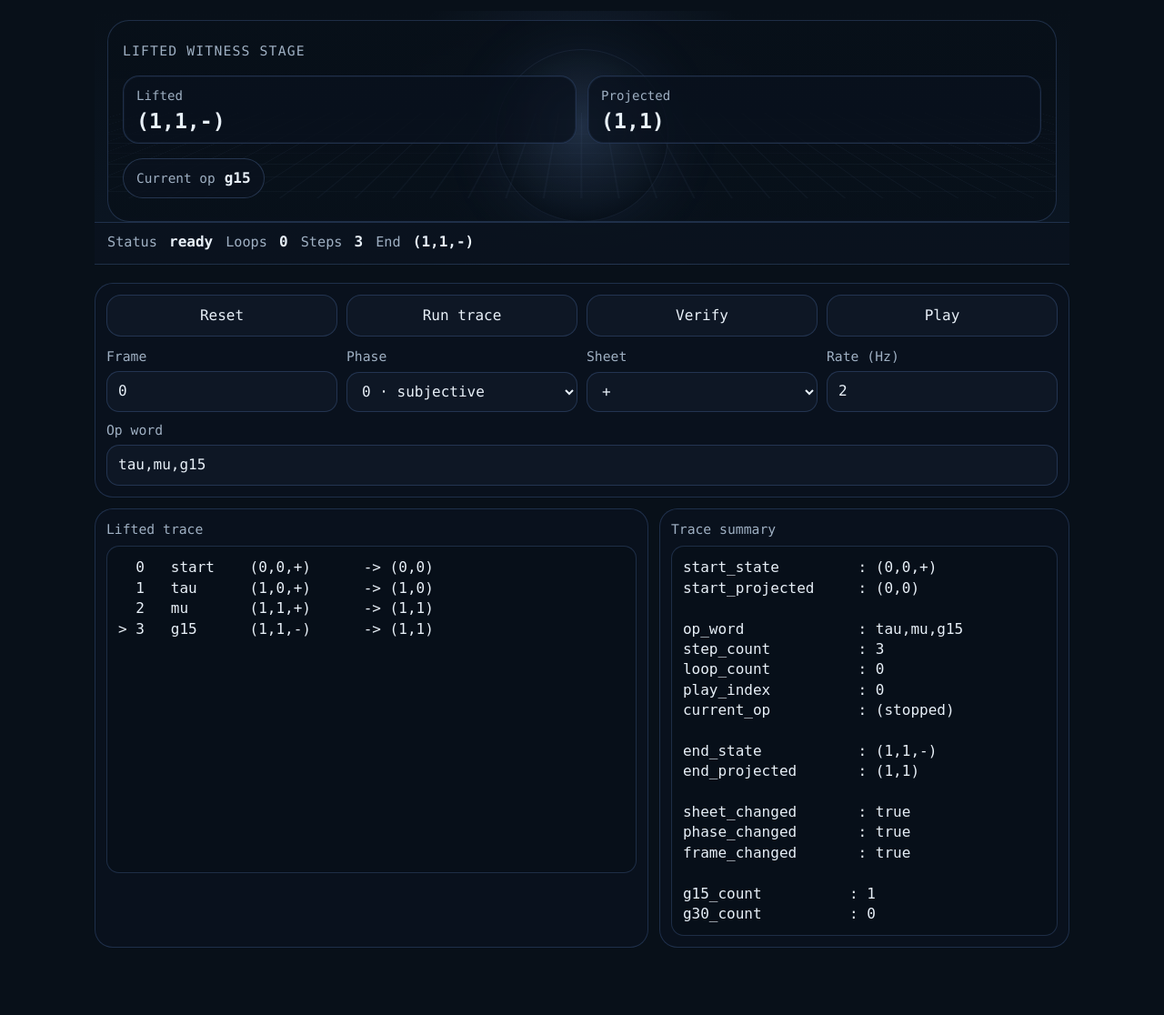
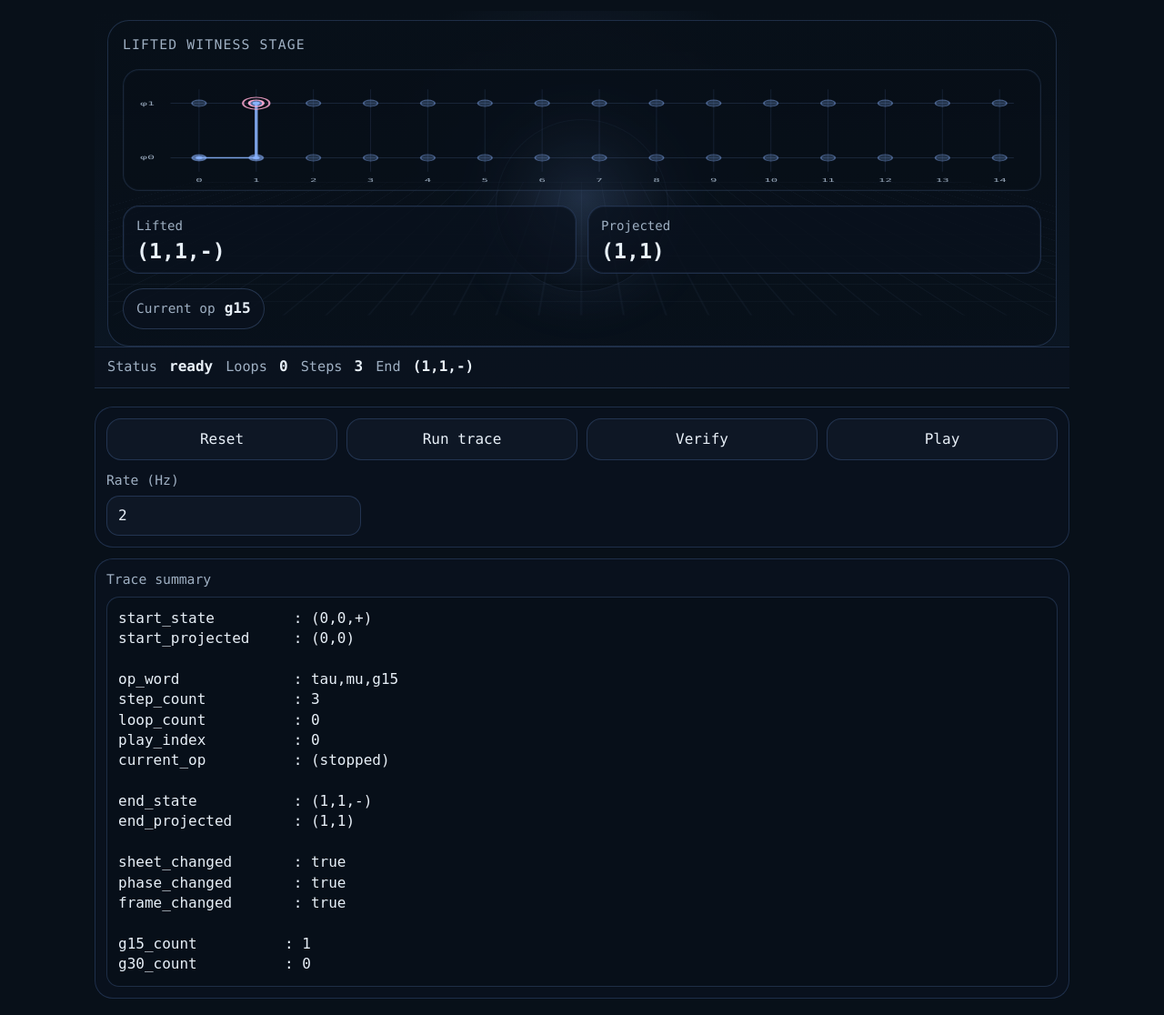
Before and after one commit to rookinc/xalchemy_lab2, a PHP site: page /spinor_lab.html in a window 1280 px wide. Shown: the part 77-1193 px from the top of the page at 91% size. Before the commit the page ends 1119 px from the top, so only its background shows below. Run offline with PHP 8.4, Linux system fonts and the light colour scheme.

Commit message:
spinor graphics hello world

```diff
--- a/public/spinor_lab.css
+++ b/public/spinor_lab.css
@@ -448,3 +448,129 @@ pre {
     padding: 8px 12px 10px;
   }
 }
+
+
+.stage-viz-shell {
+  position: relative;
+  width: 100%;
+  border: 1px solid rgba(138,180,255,0.14);
+  border-radius: 18px;
+  background: rgba(8, 16, 25, 0.42);
+  overflow: hidden;
+  box-shadow: inset 0 0 0 1px rgba(138,180,255,0.04);
+}
+
+.stage-viz {
+  display: block;
+  width: 100%;
+  height: 132px;
+}
+
+.stage-grid-line {
+  stroke: rgba(138,180,255,0.10);
+  stroke-width: 1;
+}
+
+.stage-grid-line.phase-divider {
+  stroke: rgba(138,180,255,0.18);
+  stroke-width: 1.4;
+}
+
+.stage-node {
+  fill: rgba(138,180,255,0.22);
+  stroke: rgba(138,180,255,0.42);
+  stroke-width: 1.5;
+}
+
+.stage-node.current {
+  fill: rgba(138,180,255,0.95);
+  stroke: rgba(232,240,248,0.95);
+  stroke-width: 2.2;
+}
+
+.stage-node.visited {
+  fill: rgba(138,180,255,0.58);
+}
+
+.stage-node.sheet-flip {
+  stroke: rgba(255, 170, 210, 0.95);
+  stroke-width: 2.4;
+}
+
+.stage-node-label {
+  fill: rgba(159,176,195,0.95);
+  font-size: 11px;
+  font-family: ui-monospace, SFMono-Regular, Menlo, Monaco, Consolas, monospace;
+  text-anchor: middle;
+}
+
+.stage-phase-label {
+  fill: rgba(159,176,195,0.92);
+  font-size: 12px;
+  font-family: ui-monospace, SFMono-Regular, Menlo, Monaco, Consolas, monospace;
+}
+
+.stage-path-line {
+  fill: none;
+  stroke: rgba(138,180,255,0.88);
+  stroke-width: 3;
+  stroke-linecap: round;
+  stroke-linejoin: round;
+}
+
+.stage-path-dot {
+  fill: rgba(138,180,255,0.86);
+}
+
+.stage-pulse {
+  fill: none;
+  stroke: rgba(255,170,210,0.92);
+  stroke-width: 2;
+  opacity: 0.9;
+}
+
+@media (max-width: 640px) {
+  .stage-viz {
+    height: 116px;
+  }
+
+  .stage-node-label {
+    font-size: 10px;
+  }
+
+  .stage-phase-label {
+    font-size: 11px;
+  }
+}
+
+
+.console-grid-summary-only {
+  grid-template-columns: 1fr;
+}
+
+.console-grid-summary-only pre {
+  min-height: 240px;
+}
+
+@media (max-width: 640px) {
+  .console-grid-summary-only pre {
+    min-height: 220px;
+  }
+}
+
+
+.form-grid-compact {
+  grid-template-columns: repeat(2, minmax(0, 1fr));
+}
+
+@media (max-width: 640px) {
+  .form-grid-compact {
+    grid-template-columns: 1fr;
+  }
+}
+
+
+.form-grid-single {
+  grid-template-columns: 1fr;
+  max-width: 280px;
+}
--- a/public/spinor_lab.html
+++ b/public/spinor_lab.html
@@ -32,6 +32,17 @@
 
           <div class="stage-content">
             <div class="stage-kicker">Lifted witness stage</div>
+
+            <div class="stage-viz-shell">
+              <svg id="stage-viz" class="stage-viz" viewBox="0 0 900 260" preserveAspectRatio="none" aria-label="Projected witness lattice">
+                <g id="stage-viz-grid"></g>
+                <g id="stage-viz-path"></g>
+                <g id="stage-viz-pulses"></g>
+                <g id="stage-viz-nodes"></g>
+                <g id="stage-viz-labels"></g>
+              </svg>
+            </div>
+
             <div class="stage-state-row">
               <div class="stage-pill">
                 <span class="stage-pill-label">Lifted</span>
@@ -67,47 +78,16 @@
         <button id="play-btn" type="button">Play</button>
       </div>
 
-      <div class="form-grid">
-        <label class="field">
-          <span>Frame</span>
-          <input id="frame-input" type="number" min="0" max="14" step="1" value="0" />
-        </label>
-
-        <label class="field">
-          <span>Phase</span>
-          <select id="phase-input">
-            <option value="0" selected>0 · subjective</option>
-            <option value="1">1 · objective</option>
-          </select>
-        </label>
-
-        <label class="field">
-          <span>Sheet</span>
-          <select id="sheet-input">
-            <option value="+" selected>+</option>
-            <option value="-">-</option>
-          </select>
-        </label>
-
+      <div class="form-grid form-grid-single">
         <label class="field">
           <span>Rate (Hz)</span>
           <input id="hz-input" type="number" min="1" max="30" step="1" value="2" />
-        </label>
-
-        <label class="field field-wide">
-          <span>Op word</span>
-          <input id="ops-input" type="text" value="tau,mu,g15" />
         </label>
       </div>
     </section>
 
 
-    <section class="console-grid">
-      <section class="console-card">
-        <div class="console-title">Lifted trace</div>
-        <pre id="trace-output">booting...</pre>
-      </section>
-
+    <section class="console-grid console-grid-summary-only">
       <section class="console-card">
         <div class="console-title">Trace summary</div>
         <pre id="summary-output">booting...</pre>
--- a/public/spinor_lab.js
+++ b/public/spinor_lab.js
@@ -22,6 +22,12 @@ const els = {
   metricLoops: document.getElementById('metric-loops'),
   metricSteps: document.getElementById('metric-steps'),
   metricEnd: document.getElementById('metric-end'),
+  stageViz: document.getElementById('stage-viz'),
+  stageVizGrid: document.getElementById('stage-viz-grid'),
+  stageVizPath: document.getElementById('stage-viz-path'),
+  stageVizPulses: document.getElementById('stage-viz-pulses'),
+  stageVizNodes: document.getElementById('stage-viz-nodes'),
+  stageVizLabels: document.getElementById('stage-viz-labels'),
 };
 
 const LAB = {
@@ -113,7 +119,26 @@ function formatStateTriple(s) {
 }
 
 function formatWitnessPair(pair) {
+
   return `(${pair[0]},${pair[1]})`;
+}
+
+
+function summarizeOpsForDisplay(ops, maxChars = 120) {
+  const text = ops.join(',');
+  if (text.length <= maxChars) return text || '(none)';
+
+  let out = '';
+  let count = 0;
+  for (const op of ops) {
+    const next = out ? `${out},${op}` : op;
+    if (next.length > maxChars - 12) break;
+    out = next;
+    count += 1;
+  }
+
+  const remaining = Math.max(ops.length - count, 0);
+  return remaining > 0 ? `${out}, … (+${remaining} more)` : out;
 }
 
 function currentOpLabel() {
@@ -151,6 +176,7 @@ function buildTrace(startState, ops) {
 }
 
 function renderTrace(payload) {
+  if (!els.traceOutput) return;
   const lines = [];
   for (const row of payload.trace) {
     const marker = row.step === payload.trace.length - 1 ? '>' : ' ';
@@ -162,6 +188,7 @@ function renderTrace(payload) {
 }
 
 function renderPlayHistory() {
+  if (!els.traceOutput) return;
   if (!state.isPlaying || state.playHistory.length === 0) return;
 
   const lines = ['play history', ''];
@@ -221,6 +248,159 @@ function renderSummary(payload, verification = null) {
 }
 
 
+
+const SVG_NS = 'http://www.w3.org/2000/svg';
+
+function svgEl(name, attrs = {}) {
+  const el = document.createElementNS(SVG_NS, name);
+  for (const [k, v] of Object.entries(attrs)) {
+    el.setAttribute(k, String(v));
+  }
+  return el;
+}
+
+function stagePoint(frame, phase) {
+  const left = 74;
+  const right = 860;
+  const topY = 72;
+  const bottomY = 190;
+  const stepX = (right - left) / 14;
+  return {
+    x: left + (stepX * frame),
+    y: phase === 1 ? topY : bottomY,
+  };
+}
+
+function drawStageGrid() {
+  if (!els.stageVizGrid || !els.stageVizNodes || !els.stageVizLabels) return;
+  if (els.stageVizGrid.dataset.ready === '1') return;
+
+  for (let f = 0; f < 15; f += 1) {
+    const p0 = stagePoint(f, 0);
+    const p1 = stagePoint(f, 1);
+
+    els.stageVizGrid.appendChild(svgEl('line', {
+      x1: p1.x,
+      y1: 42,
+      x2: p0.x,
+      y2: 220,
+      class: 'stage-grid-line',
+    }));
+
+    const label = svgEl('text', {
+      x: p0.x,
+      y: 242,
+      class: 'stage-node-label',
+    });
+    label.textContent = String(f);
+    els.stageVizLabels.appendChild(label);
+  }
+
+  els.stageVizGrid.appendChild(svgEl('line', {
+    x1: 46,
+    y1: 72,
+    x2: 874,
+    y2: 72,
+    class: 'stage-grid-line phase-divider',
+  }));
+  els.stageVizGrid.appendChild(svgEl('line', {
+    x1: 46,
+    y1: 190,
+    x2: 874,
+    y2: 190,
+    class: 'stage-grid-line phase-divider',
+  }));
+
+  const phase1 = svgEl('text', { x: 16, y: 76, class: 'stage-phase-label' });
+  phase1.textContent = 'φ1';
+  els.stageVizLabels.appendChild(phase1);
+
+  const phase0 = svgEl('text', { x: 16, y: 194, class: 'stage-phase-label' });
+  phase0.textContent = 'φ0';
+  els.stageVizLabels.appendChild(phase0);
+
+  for (let phase = 0; phase <= 1; phase += 1) {
+    for (let frame = 0; frame < 15; frame += 1) {
+      const p = stagePoint(frame, phase);
+      els.stageVizNodes.appendChild(svgEl('circle', {
+        cx: p.x,
+        cy: p.y,
+        r: 7,
+        class: 'stage-node',
+        'data-frame': frame,
+        'data-phase': phase,
+      }));
+    }
+  }
+
+  els.stageVizGrid.dataset.ready = '1';
+}
+
+function updateStageViz(payload) {
+  if (!els.stageViz) return;
+  drawStageGrid();
+
+  els.stageVizPath.textContent = '';
+  els.stageVizPulses.textContent = '';
+
+  const nodes = Array.from(els.stageVizNodes.querySelectorAll('.stage-node'));
+  nodes.forEach((node) => {
+    node.classList.remove('visited', 'current', 'sheet-flip');
+  });
+
+  const trace = payload.trace || [];
+  const pts = [];
+
+  for (const row of trace) {
+    const pair = row.projected_witness_state;
+    if (!pair || pair.length !== 2) continue;
+    const p = stagePoint(pair[0], pair[1]);
+    pts.push({ ...p, row });
+  }
+
+  if (pts.length >= 2) {
+    const d = pts.map((p, idx) => `${idx === 0 ? 'M' : 'L'} ${p.x} ${p.y}`).join(' ');
+    els.stageVizPath.appendChild(svgEl('path', {
+      d,
+      class: 'stage-path-line',
+    }));
+  }
+
+  for (const p of pts) {
+    els.stageVizPath.appendChild(svgEl('circle', {
+      cx: p.x,
+      cy: p.y,
+      r: 3.4,
+      class: 'stage-path-dot',
+    }));
+  }
+
+  for (const row of trace) {
+    const pair = row.projected_witness_state;
+    if (!pair || pair.length !== 2) continue;
+    const sel = `.stage-node[data-frame="${pair[0]}"][data-phase="${pair[1]}"]`;
+    const node = els.stageVizNodes.querySelector(sel);
+    if (node) node.classList.add('visited');
+    if (node && row.op === 'g15') node.classList.add('sheet-flip');
+  }
+
+  const end = trace[trace.length - 1];
+  if (end && end.projected_witness_state) {
+    const [frame, phase] = end.projected_witness_state;
+    const sel = `.stage-node[data-frame="${frame}"][data-phase="${phase}"]`;
+    const node = els.stageVizNodes.querySelector(sel);
+    if (node) node.classList.add('current');
+
+    const pulse = svgEl('circle', {
+      cx: stagePoint(frame, phase).x,
+      cy: stagePoint(frame, phase).y,
+      r: 13,
+      class: 'stage-pulse',
+    });
+    els.stageVizPulses.appendChild(pulse);
+  }
+}
+
 function updateStagePanel(payload) {
   if (!els.stageLiveState) return;
 
@@ -237,6 +417,7 @@ function updateStagePanel(payload) {
   if (els.metricLoops) els.metricLoops.textContent = String(state.loopCount);
   if (els.metricSteps) els.metricSteps.textContent = String(state.isPlaying ? state.playIndex : (payload.trace.length - 1));
   if (els.metricEnd) els.metricEnd.textContent = formatStateTriple(live);
+  updateStageViz(payload);
 }
 
 function renderPayload(payload, verification = null) {
@@ -314,22 +495,21 @@ async function verifyAgainstBackend() {
 }
 
 function getStartStateFromInputs() {
-  return makeState(
-    els.frameInput.value,
-    els.phaseInput.value,
-    els.sheetInput.value
-  );
+  return makeState(0, 0, '+');
 }
 
 function getOpsFromInput() {
-  const ops = parseOps(els.opsInput.value.trim() || 'tau');
-  return ops.length ? ops : ['tau'];
+  return ['tau', 'mu', 'g15'];
 }
 
 function syncInputsFromState(s) {
-  els.frameInput.value = String(s.frame);
-  els.phaseInput.value = String(s.phase);
-  els.sheetInput.value = s.sheet;
+  if (els.frameInput) {
+    els.frameInput.value = String(s.frame);
+  }
+  if (els.phaseInput) {
+    els.phaseInput.value = String(s.phase);
+  }
+  void s;
 }
 
 function runTraceFromInputs() {
@@ -523,10 +703,10 @@ els.resetBtn.addEventListener('click', () => {
   state.loopCount = 0;
   state.playIndex = 0;
   state.playHistory = [];
-  els.frameInput.value = '0';
-  els.phaseInput.value = '0';
-  els.sheetInput.value = '+';
-  els.opsInput.value = 'tau,mu,g15';
+  if (els.frameInput) els.frameInput.value = '0';
+  if (els.phaseInput) els.phaseInput.value = '0';
+
+  if (els.opsInput) els.opsInput.value = 'tau,mu,g15';
   runTraceFromInputs();
 });
 
```
